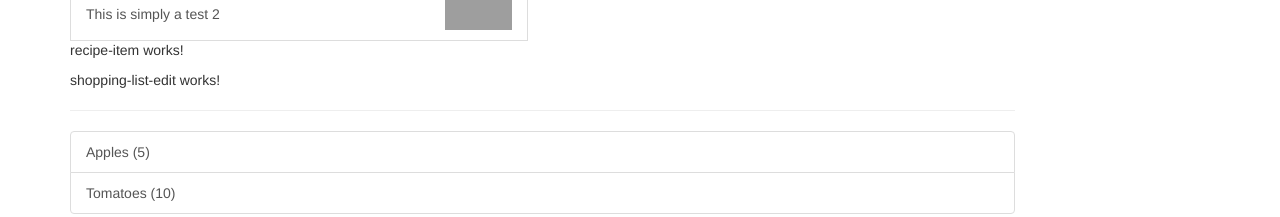
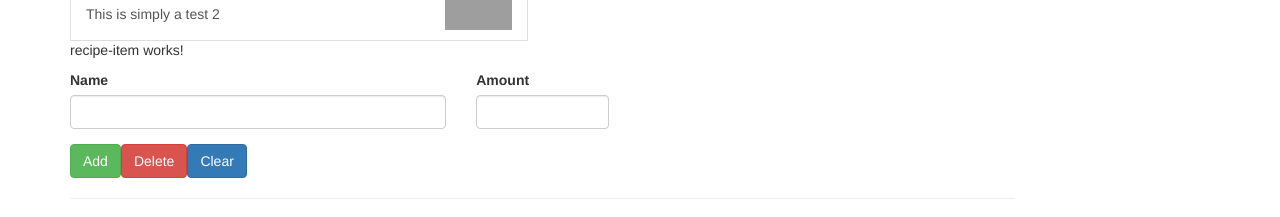
Before and after one commit to RemekGdansk/ng-complete-guide-project, an Angular app: page / in a window 1280 px wide. Shown: the part 249-466 px from the top of the page. Built offline with nearby package versions, Linux system fonts and the light colour scheme; grey boxes are pictures that could not be loaded.

Commit message:
After S03L054

```diff
--- a/src/app/shopping-list/shopping-list-edit/shopping-list-edit.component.html
+++ b/src/app/shopping-list/shopping-list-edit/shopping-list-edit.component.html
@@ -1,3 +1,23 @@
-<p>
-  shopping-list-edit works!
-</p>
+<div class="row">
+  <div class="col-xs-12">
+    <form>
+      <div class="row">
+        <div class="col-sm-5 form-group">
+          <label for="name">Name</label>
+          <input id="name" type="text" class="form-control">
+        </div>
+        <div class="col-sm-2 form-group">
+          <label for="amount">Amount</label>
+          <input id="amount" type="number" class="form-control">
+        </div>
+      </div>
+      <div class="row">
+        <div class="col-xs-12">
+          <button class="btn btn-success" type="submit">Add</button>
+          <button class="btn btn-danger" type="button">Delete</button>
+          <button class="btn btn-primary" type="button">Clear</button>
+        </div>
+      </div>
+    </form>
+  </div>
+</div>
```
